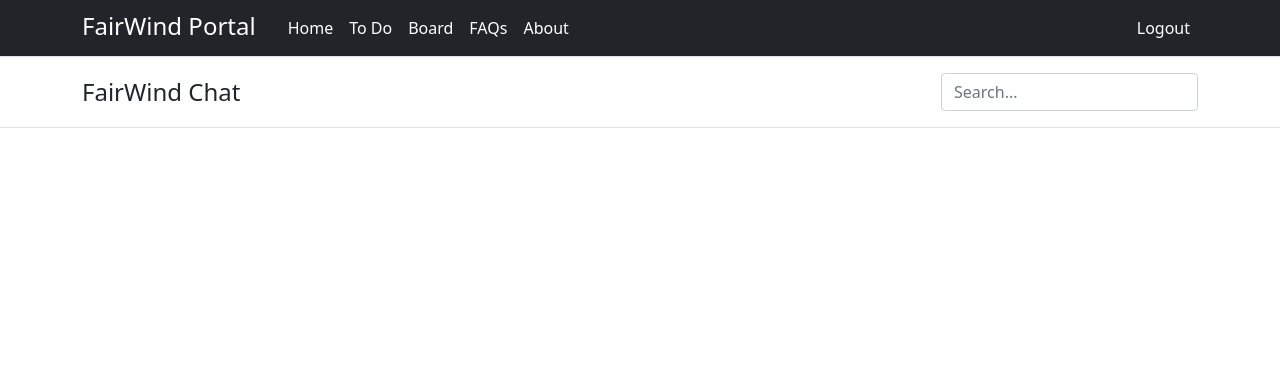
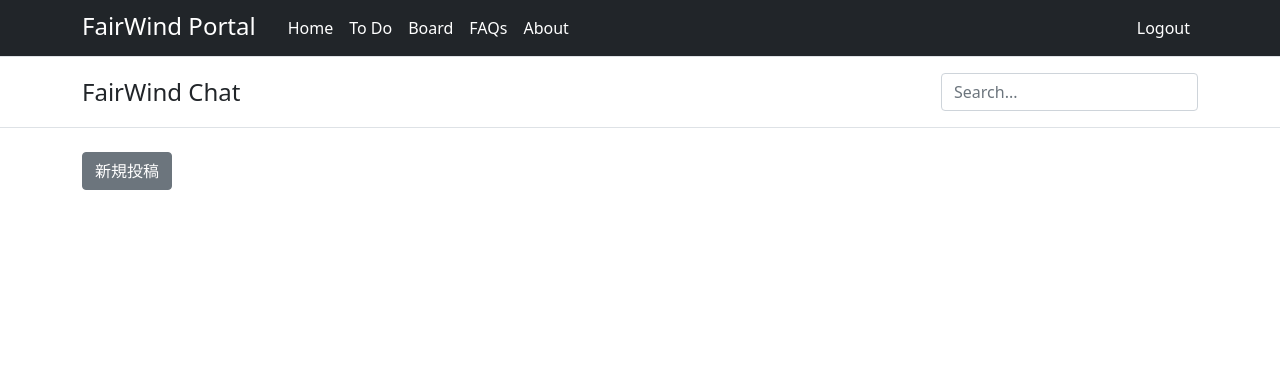
Before and after one commit to vvihar/fw_djangoapp, a Django app: page /board/ in a window 1280 px wide. Shown: the top 388 px of the page. Run offline with Django 3.2, Linux system fonts and the light colour scheme; the visitor is signed in with stand-in values (Sample User, id 1); data that the repository does not hold is empty.

Commit message:
新規投稿ボタンを追加

```diff
--- a/templates/board/list.html
+++ b/templates/board/list.html
@@ -7,6 +7,7 @@ FairWind Chat
 {% block content %}
 {% if user.is_authenticated %}
 <div class="container">
+    <a href="{% url 'boardapp:create' %}" class="btn btn-secondary mb-2" tabindex="-1" role="button" aria-disabled="true">新規投稿</a>
     {% for item in object_list %}
     <div class="alert alert-success" role="alert">
         <p>タイトル：<a href="{% url 'boardapp:detail' item.pk %}">{{ item.title }}</a></p>
```
